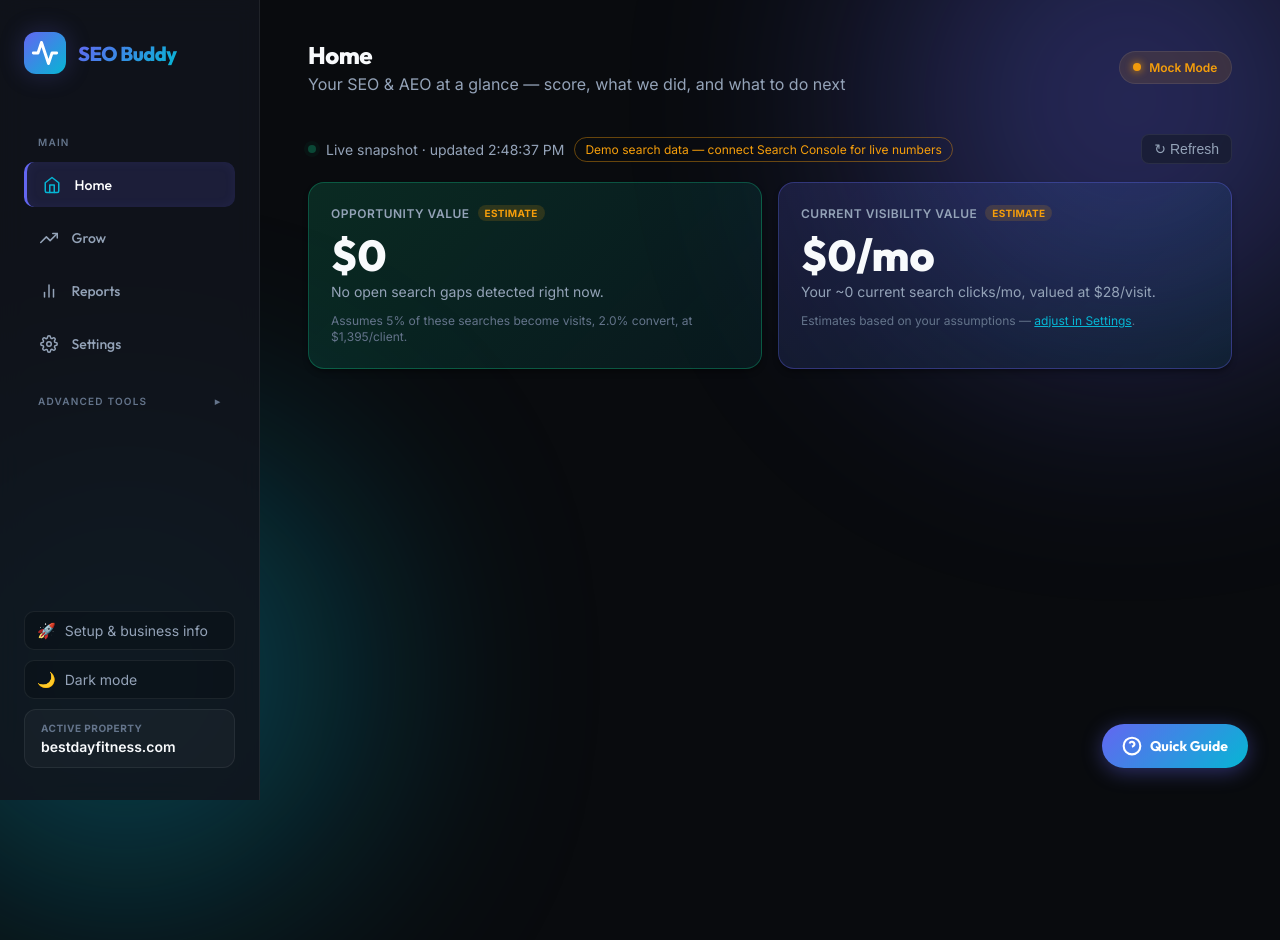
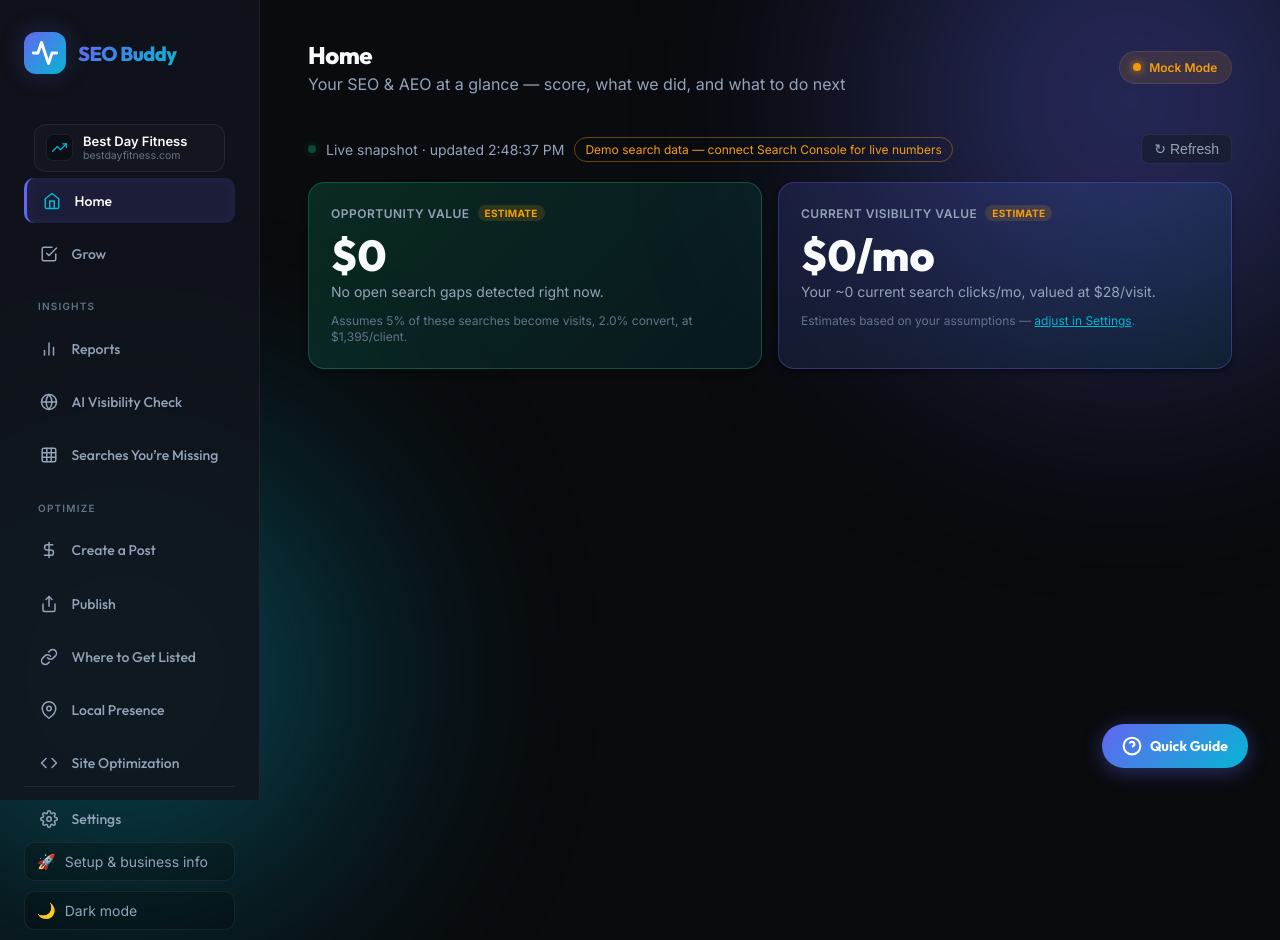
Before and after one commit to Best-Day-Fitness-and-Wellness/SEO-Buddy-Best-Day-Fitness-and-Wellness, a website: page public/index.html in a window 1280 px wide. Before the commit the page ends 800 px from the top, so only its background shows below. Drawn offline with Linux system fonts and the light colour scheme; no server answers.

Commit message:
Add files via upload

```diff
--- a/public/index.html
+++ b/public/index.html
@@ -71,16 +71,20 @@
       </div>
 
       <style>
-        .nav-group-label{font-size:10px;text-transform:uppercase;letter-spacing:.12em;color:var(--text-dark);font-weight:600;padding:14px 14px 6px;}
-        .nav-adv-toggle{display:flex;align-items:center;justify-content:space-between;cursor:pointer;user-select:none;border-radius:8px;transition:.15s;margin-top:6px;}
-        .nav-adv-toggle:hover{color:var(--text-muted);background:rgba(255,255,255,.03);}
-        .nav-adv-caret{transition:transform .2s;font-size:10px;}
-        .nav-adv-toggle.open .nav-adv-caret{transform:rotate(90deg);}
-        .nav-adv-group{display:none;}
-        .nav-adv-group.open{display:block;}
+        .nav-group-label{font-size:10px;text-transform:uppercase;letter-spacing:.12em;color:var(--text-dark);font-weight:600;padding:16px 14px 6px;}
+        .biz-chip{display:flex;align-items:center;gap:10px;margin:2px 10px 6px;padding:9px 11px;border:1px solid var(--border-color);border-radius:12px;background:rgba(255,255,255,.02);}
+        .biz-chip .av{width:27px;height:27px;border-radius:7px;background:#0b0e14;border:1px solid var(--border-color);display:flex;align-items:center;justify-content:center;flex-shrink:0;color:var(--color-secondary);}
+        .biz-chip .av svg{width:15px;height:15px;}
+        .biz-chip .nm{font-size:13px;font-weight:600;color:var(--text-main);line-height:1.15;white-space:nowrap;overflow:hidden;text-overflow:ellipsis;max-width:150px;}
+        .biz-chip .dm{font-size:10.5px;color:var(--text-dark);}
+        .sidebar-footer{border-top:1px solid var(--border-color);padding-top:10px;}
+        .sidebar-footer .nav-item{width:100%;box-sizing:border-box;}
       </style>
+      <div class="biz-chip" title="Your business">
+        <span class="av"><svg viewBox="0 0 24 24" fill="none" stroke="currentColor" stroke-width="2" stroke-linecap="round" stroke-linejoin="round"><polyline points="23 6 13.5 15.5 8.5 10.5 1 18"></polyline><polyline points="17 6 23 6 23 12"></polyline></svg></span>
+        <div><div class="nm" id="biz-chip-name">Best Day Fitness</div><div class="dm" id="display-site-url">bestdayfitness.com</div></div>
+      </div>
       <nav class="nav-menu">
-        <div class="nav-group-label">Main</div>
         <button class="nav-item active" data-tab="summary-tab" id="nav-summary">
           <svg viewBox="0 0 24 24" class="nav-icon" fill="none" stroke="currentColor" stroke-width="2" stroke-linecap="round" stroke-linejoin="round">
             <path d="M3 9l9-7 9 7v11a2 2 0 0 1-2 2H5a2 2 0 0 1-2-2z"></path>
@@ -90,11 +94,13 @@
         </button>
         <button class="nav-item" data-tab="grow-tab" id="nav-grow">
           <svg viewBox="0 0 24 24" class="nav-icon" fill="none" stroke="currentColor" stroke-width="2" stroke-linecap="round" stroke-linejoin="round">
-            <polyline points="23 6 13.5 15.5 8.5 10.5 1 18"></polyline>
-            <polyline points="17 6 23 6 23 12"></polyline>
+            <path d="M9 11l3 3L22 4"></path>
+            <path d="M21 12v7a2 2 0 0 1-2 2H5a2 2 0 0 1-2-2V5a2 2 0 0 1 2-2h11"></path>
           </svg>
           Grow
         </button>
+
+        <div class="nav-group-label">Insights</div>
         <button class="nav-item" data-tab="performance-tab" id="nav-performance">
           <svg viewBox="0 0 24 24" class="nav-icon" fill="none" stroke="currentColor" stroke-width="2" stroke-linecap="round" stroke-linejoin="round">
             <line x1="18" y1="20" x2="18" y2="10"></line>
@@ -103,16 +109,13 @@
           </svg>
           Reports
         </button>
-        <button class="nav-item" data-tab="settings-tab" id="nav-settings">
+        <button class="nav-item" data-tab="aio-tab" id="nav-aio">
           <svg viewBox="0 0 24 24" class="nav-icon" fill="none" stroke="currentColor" stroke-width="2" stroke-linecap="round" stroke-linejoin="round">
-            <circle cx="12" cy="12" r="3"></circle>
-            <path d="M19.4 15a1.65 1.65 0 0 0 .33 1.82l.06.06a2 2 0 1 1-2.83 2.83l-.06-.06a1.65 1.65 0 0 0-1.82-.33 1.65 1.65 0 0 0-1 1.51V21a2 2 0 0 1-4 0v-.09A1.65 1.65 0 0 0 9 19.4a1.65 1.65 0 0 0-1.82.33l-.06.06a2 2 0 1 1-2.83-2.83l.06-.06a1.65 1.65 0 0 0 .33-1.82 1.65 1.65 0 0 0-1.51-1H3a2 2 0 0 1 0-4h.09A1.65 1.65 0 0 0 4.6 9a1.65 1.65 0 0 0-.33-1.82l-.06-.06a2 2 0 1 1 2.83-2.83l.06.06a1.65 1.65 0 0 0 1.82.33H9a1.65 1.65 0 0 0 1-1.51V3a2 2 0 0 1 4 0v.09a1.65 1.65 0 0 0 1 1.51 1.65 1.65 0 0 0 1.82-.33l.06-.06a2 2 0 1 1 2.83 2.83l-.06.06a1.65 1.65 0 0 0-.33 1.82V9a1.65 1.65 0 0 0 1.51 1H21a2 2 0 0 1 0 4h-.09a1.65 1.65 0 0 0-1.51 1z"></path>
+            <circle cx="12" cy="12" r="10"></circle><line x1="2" y1="12" x2="22" y2="12"></line>
+            <path d="M12 2a15.3 15.3 0 0 1 4 10 15.3 15.3 0 0 1-4 10 15.3 15.3 0 0 1-4-10 15.3 15.3 0 0 1 4-10z"></path>
           </svg>
-          Settings
-        </button>
-
-        <div class="nav-group-label nav-adv-toggle" id="nav-adv-toggle">Advanced Tools <span class="nav-adv-caret">&#9656;</span></div>
-        <div class="nav-adv-group" id="nav-adv-group">
+          AI Visibility Check
+        </button>
         <button class="nav-item" data-tab="gsc-tab" id="nav-gsc">
           <svg viewBox="0 0 24 24" class="nav-icon" fill="none" stroke="currentColor" stroke-width="2" stroke-linecap="round" stroke-linejoin="round">
             <rect x="3" y="3" width="18" height="18" rx="2" ry="2"></rect>
@@ -121,6 +124,8 @@
           </svg>
           Searches You&rsquo;re Missing
         </button>
+
+        <div class="nav-group-label">Optimize</div>
         <button class="nav-item" data-tab="ai-tab" id="nav-ai">
           <svg viewBox="0 0 24 24" class="nav-icon" fill="none" stroke="currentColor" stroke-width="2" stroke-linecap="round" stroke-linejoin="round">
             <path d="M12 2v20M17 5H9.5a3.5 3.5 0 0 0 0 7h5a3.5 3.5 0 0 1 0 7H6"></path>
@@ -134,13 +139,6 @@
           </svg>
           Publish
         </button>
-          <button class="nav-item" data-tab="aio-tab" id="nav-aio">
-            <svg viewBox="0 0 24 24" class="nav-icon" fill="none" stroke="currentColor" stroke-width="2" stroke-linecap="round" stroke-linejoin="round">
-              <circle cx="12" cy="12" r="10"></circle><line x1="2" y1="12" x2="22" y2="12"></line>
-              <path d="M12 2a15.3 15.3 0 0 1 4 10 15.3 15.3 0 0 1-4 10 15.3 15.3 0 0 1-4-10 15.3 15.3 0 0 1 4-10z"></path>
-            </svg>
-            AI Visibility Check
-          </button>
         <button class="nav-item" data-tab="citations-tab" id="nav-citations">
           <svg viewBox="0 0 24 24" class="nav-icon" fill="none" stroke="currentColor" stroke-width="2" stroke-linecap="round" stroke-linejoin="round">
             <path d="M10 13a5 5 0 0 0 7.54.54l3-3a5 5 0 0 0-7.07-7.07l-1.72 1.71"></path>
@@ -160,18 +158,20 @@
           </svg>
           Site Optimization
         </button>
-        </div>
       </nav>
 
       <div class="sidebar-footer">
+        <button class="nav-item" data-tab="settings-tab" id="nav-settings">
+          <svg viewBox="0 0 24 24" class="nav-icon" fill="none" stroke="currentColor" stroke-width="2" stroke-linecap="round" stroke-linejoin="round">
+            <circle cx="12" cy="12" r="3"></circle>
+            <path d="M19.4 15a1.65 1.65 0 0 0 .33 1.82l.06.06a2 2 0 1 1-2.83 2.83l-.06-.06a1.65 1.65 0 0 0-1.82-.33 1.65 1.65 0 0 0-1 1.51V21a2 2 0 0 1-4 0v-.09A1.65 1.65 0 0 0 9 19.4a1.65 1.65 0 0 0-1.82.33l-.06.06a2 2 0 1 1-2.83-2.83l.06-.06a1.65 1.65 0 0 0 .33-1.82 1.65 1.65 0 0 0-1.51-1H3a2 2 0 0 1 0-4h.09A1.65 1.65 0 0 0 4.6 9a1.65 1.65 0 0 0-.33-1.82l-.06-.06a2 2 0 1 1 2.83-2.83l.06.06a1.65 1.65 0 0 0 1.82.33H9a1.65 1.65 0 0 0 1-1.51V3a2 2 0 0 1 4 0v.09a1.65 1.65 0 0 0 1 1.51 1.65 1.65 0 0 0 1.82-.33l.06-.06a2 2 0 1 1 2.83 2.83l-.06.06a1.65 1.65 0 0 0-.33 1.82V9a1.65 1.65 0 0 0 1.51 1H21a2 2 0 0 1 0 4h-.09a1.65 1.65 0 0 0-1.51 1z"></path>
+          </svg>
+          Settings
+        </button>
         <button class="theme-toggle" id="btn-open-setup" type="button" title="Business info & setup"><span class="ti">🚀</span><span>Setup &amp; business info</span></button>
         <button class="theme-toggle" id="theme-toggle" type="button" title="Switch light / dark">
           <span class="ti" id="theme-ic">🌙</span><span id="theme-label">Dark mode</span>
         </button>
-        <div class="company-badge">
-          <span class="badge-label">Active Property</span>
-          <span class="badge-name" id="display-site-url">bestdayfitness.com</span>
-        </div>
       </div>
     </aside>
 
```
Also changed, not shown: public/app.js. Lines whose indentation alone changed are shown as unchanged.
